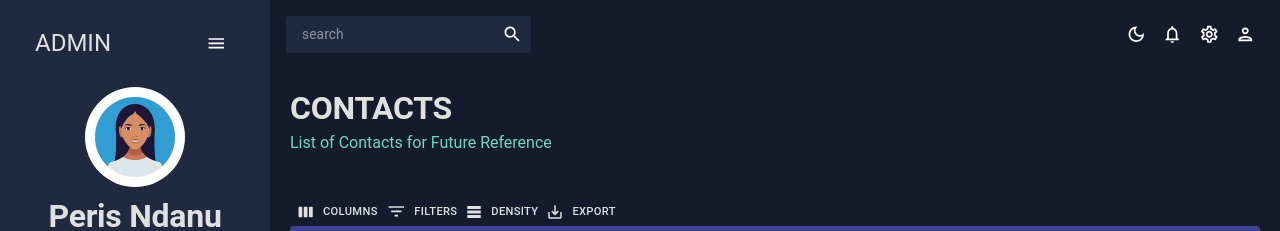
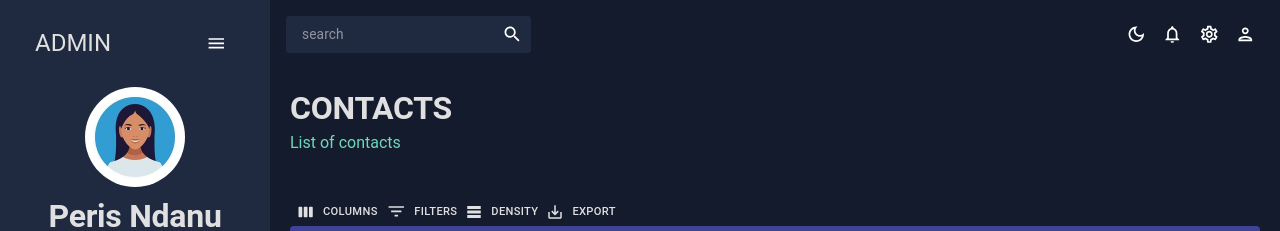
Before and after one commit to mimipeshy/dashboard, a React (Create React App) app: page /contacts in a window 1280 px wide. Shown: the top 231 px of the page. Built offline with nearby package versions, Linux system fonts and the light colour scheme.

Commit message:
fix cotacts bug

```diff
--- a/src/scenes/contacts/index.jsx
+++ b/src/scenes/contacts/index.jsx
@@ -15,7 +15,7 @@ const Contacts = () => {
       field: "name",
       headerName: "Name",
       flex: 1,
-      cellClassName: "name-column--cell",
+      cellClassName: "name-column--cell"
     },
     {
       field: "age",
@@ -50,13 +50,9 @@ const Contacts = () => {
       flex: 1,
     },
   ];
-
   return (
     <Box m="20px">
-      <Header
-        title="CONTACTS"
-        subtitle="List of Contacts for Future Reference"
-      />
+      <Header title="CONTACTS" subtitle="List of contacts" />
       <Box
         m="40px 0 0 0"
         height="75vh"
@@ -87,8 +83,7 @@ const Contacts = () => {
           "& .MuiDataGrid-toolbarContainer .MuiButton-text": {
             color: `${colors.grey[100]} !important`,
           },
-        }}
-      >
+        }}>
         <DataGrid
           rows={mockDataContacts}
           columns={columns}
@@ -96,8 +91,7 @@ const Contacts = () => {
         />
       </Box>
     </Box>
-  );
-};
-
+  )
+}
 
 export default Contacts;
--- a/src/scenes/team/index.jsx
+++ b/src/scenes/team/index.jsx
@@ -11,10 +11,10 @@ const Team = () => {
     const theme = useTheme();
     const colors = tokens(theme.palette.mode);
     const columns = [
-        { field: "id", headername: "ID" },
+        { field: "id", headerName: "ID" },
         {
             field: "name",
-            headername: "Name",
+            headerName: "Name",
             flex: 1,
             cellClassName: "name-column--cell"
         },
```
